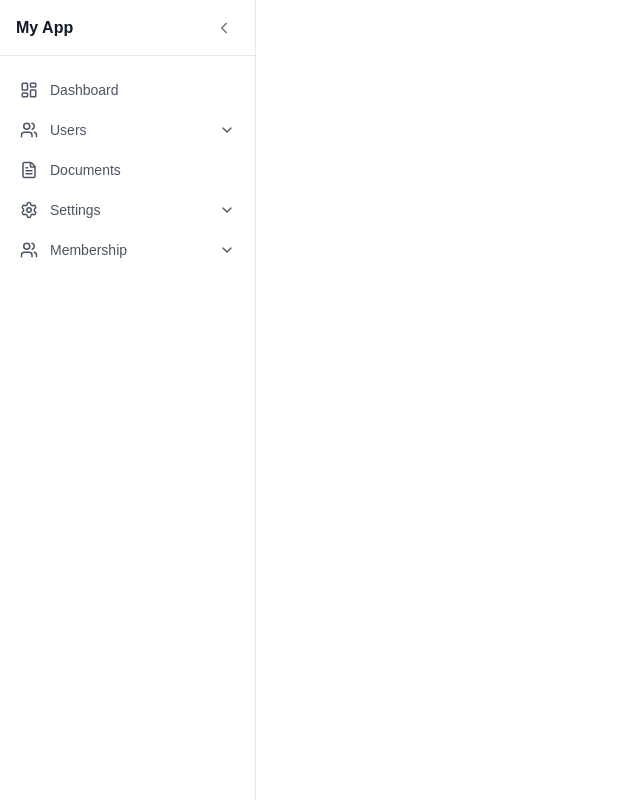
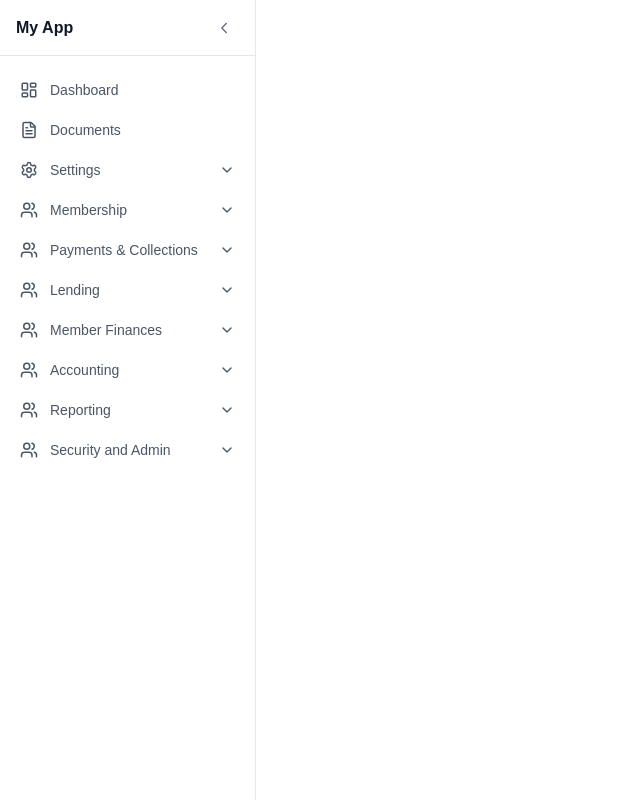
Before and after one commit to pacheko-ke/saccofx, a Next.js app: page / in a window 1280 px wide. Shown: the whole page, without its empty margins (0-640 px from the left). Built offline with nearby package versions, Linux system fonts and the light colour scheme.

Commit message:
add sidebar items

```diff
--- a/components/SideBar.tsx
+++ b/components/SideBar.tsx
@@ -26,15 +26,15 @@ type NavItem = {
 
 const links: NavItem[] = [
   { href: "/dashboard", label: "Dashboard", icon: LayoutDashboard },
-  {
-    label: "Users",
-    icon: Users,
-    children: [
-      { href: "/dashboard/users", label: "All users", icon: Users },
-      { href: "/dashboard/users/invite", label: "Invite user", icon: UserPlus },
-      { href: "/dashboard/users/roles", label: "Roles", icon: UserCog },
-    ],
-  },
+  // {
+  //   label: "Users",
+  //   icon: Users,
+  //   children: [
+  //     { href: "/dashboard/users", label: "All users", icon: Users },
+  //     { href: "/dashboard/users/invite", label: "Invite user", icon: UserPlus },
+  //     { href: "/dashboard/users/roles", label: "Roles", icon: UserCog },
+  //   ],
+  // },
   { href: "/dashboard/docs", label: "Documents", icon: FileText },
 
   {
@@ -55,6 +55,84 @@ const links: NavItem[] = [
       { href: "/dashboard/members/cards", label: "Membership Cards", icon: Shield },
     ],
   },
+
+  {
+    label: "Payments & Collections",
+    icon: Users,
+    children: [
+      { href: "/dashboard/members", label: "Teller Deposits", icon: Users },
+      { href: "/dashboard/members/add", label: "Mobile Money", icon: Shield },
+      { href: "/dashboard/members/cards", label: "Loan Repayments", icon: Shield },
+      { href: "/dashboard/members/cards", label: "Cashbook", icon: Shield },
+    ],
+  },
+
+    {
+    label: "Lending",
+    icon: Users,
+    children: [
+      { href: "/dashboard/members", label: "Active Loans", icon: Users },
+      { href: "/dashboard/members/add", label: "Pending Approvals", icon: Shield },
+      { href: "/dashboard/members/cards", label: "Loan History", icon: Shield },
+      { href: "/dashboard/members/cards", label: "Defaulters", icon: Shield },
+      { href: "/dashboard/members/cards", label: "Closed Loans", icon: Shield },
+      { href: "/dashboard/members/cards", label: "Loan Products & Rates", icon: Shield },
+    ],
+  },
+
+  {
+    label: "Member Finances",
+    icon: Users,
+    children: [
+      { href: "/dashboard/members", label: "Savings Accounts", icon: Users },
+      { href: "/dashboard/members/add", label: "Share Holdings", icon: Shield },
+      { href: "/dashboard/members/cards", label: "Charges and Fees", icon: Shield },
+
+    ],
+  },
+
+  {
+    label: "Accounting",
+    icon: Users,
+    children: [
+      { href: "/dashboard/members", label: "Expenditures", icon: Users },
+      { href: "/dashboard/members/add", label: "Budget", icon: Shield },
+      { href: "/dashboard/members/cards", label: "Procurement", icon: Shield },
+      { href: "/dashboard/members/cards", label: "Reversals & Corrections", icon: Shield },
+      { href: "/dashboard/members/cards", label: "General Ledger", icon: Shield },
+
+    ],
+  },
+
+  {
+    label: "Reporting",
+    icon: Users,
+    children: [
+      { href: "/dashboard/members", label: "Document Generation", icon: Users },
+      { href: "/dashboard/financial-reports", label: "Financial Reports", icon: Shield },
+      { href: "/dashboard/members/register", label: "Member Register", icon: Shield },
+      { href: "/dashboard/members/statements", label: "Member Statements", icon: Shield },
+      { href: "/dashboard/loans", label: "Loan portfolio", icon: Shield },
+      { href: "/dashboard/members/cards", label: "Loan defaulters", icon: Shield },
+      { href: "/dashboard/members/cards", label: "Savings Accounts", icon: Shield },
+      { href: "/dashboard/members/cards", label: "Share Holdings", icon: Shield },
+      { href: "/dashboard/members/cards", label: "General Ledger", icon: Shield },
+      { href: "/dashboard/members/cards", label: "Expenditures", icon: Shield },
+
+    ],
+  },
+
+  {
+    label: "Security and Admin",
+    icon: Users,
+    children: [
+      { href: "/dashboard/members", label: "Users & Roles", icon: Users },
+      { href: "/dashboard/members/add", label: "Security & Audit", icon: Shield },
+
+
+    ],
+  },
+
 ];
 
 export default function Sidebar() {
@@ -75,8 +153,7 @@ export default function Sidebar() {
 
   return (
     <aside
-      className={`h-screen sticky top-0 flex flex-col border-r border-gray-200 bg-white transition-all duration-200 ${
-        collapsed ? "w-16" : "w-64"
+      className={`h-screen sticky top-0 flex flex-col border-r border-gray-200 bg-white transition-all duration-200 ${collapsed ? "w-16" : "w-64"
         }`}
     >
       <div className="flex items-center justify-between px-4 h-14 border-b border-gray-200">
@@ -101,8 +178,7 @@ export default function Sidebar() {
               <Link
                 key={item.label}
                 href={item.href!}
-                className={`flex items-center gap-3 px-3 py-2 rounded-md text-sm font-medium transition-colors ${
-                  active
+                className={`flex items-center gap-3 px-3 py-2 rounded-md text-sm font-medium transition-colors ${active
                     ? "bg-gray-900 text-white"
                     : "text-gray-600 hover:bg-gray-100 hover:text-gray-900"
                   }`}
@@ -121,8 +197,7 @@ export default function Sidebar() {
             <div key={item.label}>
               <button
                 onClick={() => toggleMenu(item.label)}
-                className={`w-full flex items-center justify-between gap-3 px-3 py-2 rounded-md text-sm font-medium transition-colors ${
-                  childActive
+                className={`w-full flex items-center justify-between gap-3 px-3 py-2 rounded-md text-sm font-medium transition-colors ${childActive
                     ? "bg-gray-100 text-gray-900"
                     : "text-gray-600 hover:bg-gray-100 hover:text-gray-900"
                   }`}
@@ -134,8 +209,7 @@ export default function Sidebar() {
                 {!collapsed && (
                   <ChevronDown
                     size={16}
-                    className={`shrink-0 transition-transform duration-200 ${
-                      isOpen ? "rotate-180" : ""
+                    className={`shrink-0 transition-transform duration-200 ${isOpen ? "rotate-180" : ""
                       }`}
                   />
                 )}
@@ -144,8 +218,7 @@ export default function Sidebar() {
               {/* Submenu */}
               {!collapsed && (
                 <div
-                  className={`overflow-hidden transition-all duration-200 ${
-                    isOpen ? "max-h-96 opacity-100" : "max-h-0 opacity-0"
+                  className={`overflow-hidden transition-all duration-200 ${isOpen ? "max-h-96 opacity-100" : "max-h-0 opacity-0"
                     }`}
                 >
                   <div className="ml-4 mt-1 pl-3 border-l border-gray-200 space-y-1">
@@ -156,8 +229,7 @@ export default function Sidebar() {
                         <Link
                           key={child.href}
                           href={child.href}
-                          className={`flex items-center gap-2 px-3 py-1.5 rounded-md text-sm transition-colors ${
-                            active
+                          className={`flex items-center gap-2 px-3 py-1.5 rounded-md text-sm transition-colors ${active
                               ? "bg-gray-900 text-white"
                               : "text-gray-500 hover:bg-gray-100 hover:text-gray-900"
                             }`}
```
Lines whose indentation alone changed are shown as unchanged.
